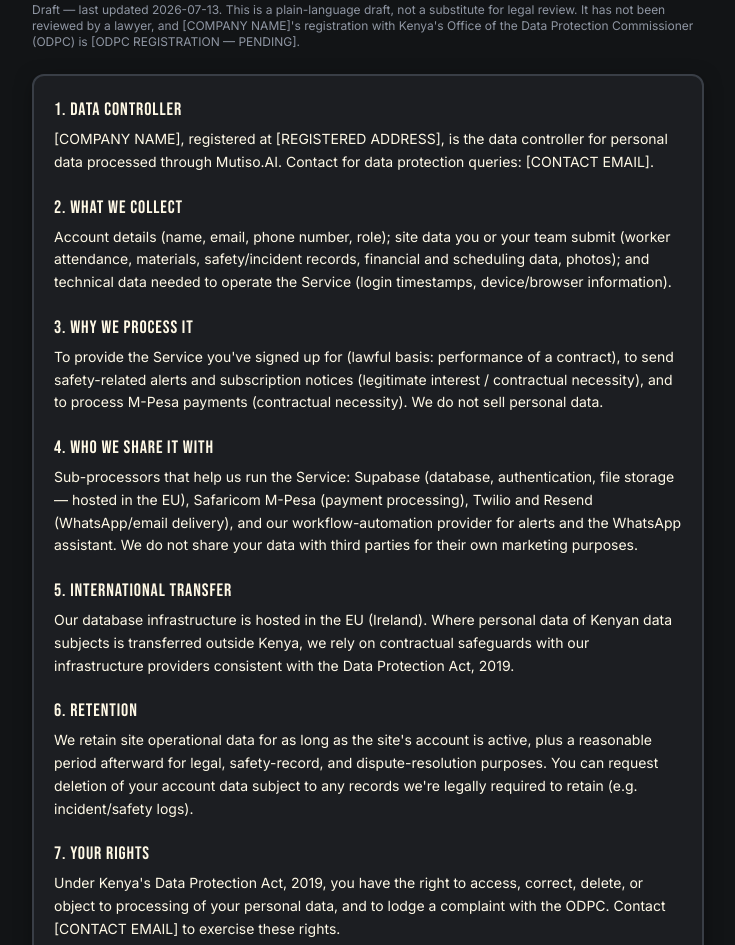
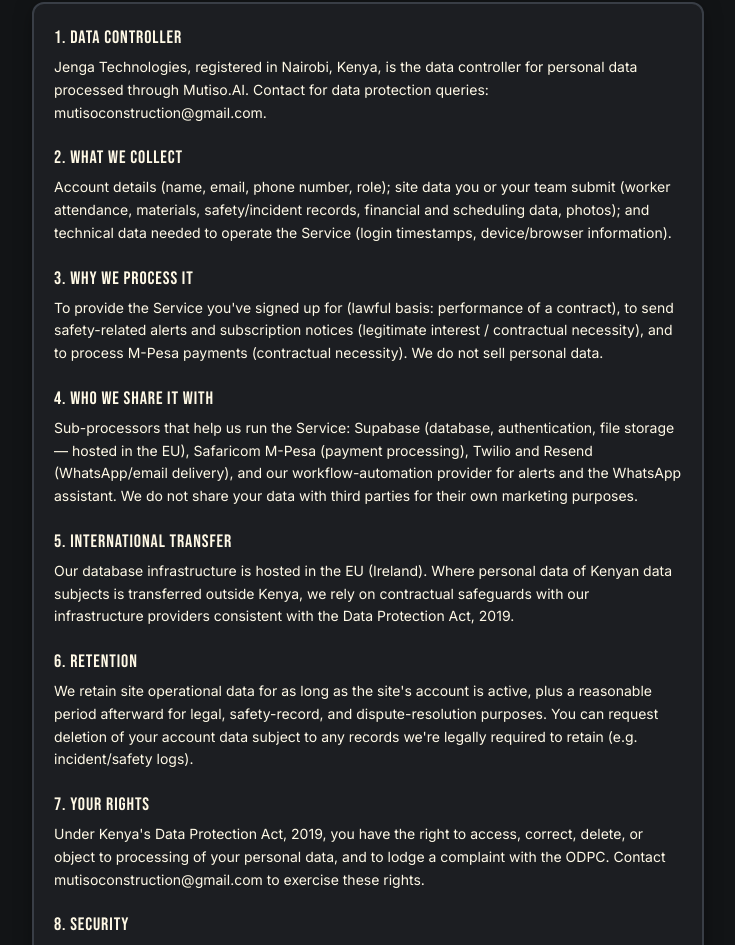
Before and after one commit to sambafares236-ship-it/mutiso2, a React (Vite) app: page /privacy in a window 1280 px wide. Shown: the part 118-1063 px from the top of the page, without its empty margins (272-1007 px from the left). Built offline with nearby package versions, Linux system fonts and the light colour scheme; no server answers.

Commit message:
Update privacy policy: fill company details, remove draft disclaimer

```diff
--- a/src/pages/Privacy.tsx
+++ b/src/pages/Privacy.tsx
@@ -26,18 +26,12 @@ export default function Privacy() {
           <h1 className="font-display text-2xl text-primary">MUTISO.AI — Privacy Policy</h1>
         </div>
 
-        <p className="text-xs text-muted-foreground">
-          Draft — last updated 2026-07-13. This is a plain-language draft, not a substitute for legal review. It has
-          not been reviewed by a lawyer, and [COMPANY NAME]'s registration with Kenya's Office of the Data Protection
-          Commissioner (ODPC) is [ODPC REGISTRATION — PENDING].
-        </p>
-
         <div className="card-industrial p-5 space-y-5 text-sm text-foreground leading-relaxed">
           <section>
             <h2 className="font-display text-lg text-foreground mb-1">1. Data controller</h2>
             <p>
-              [COMPANY NAME], registered at [REGISTERED ADDRESS], is the data controller for personal data processed
-              through Mutiso.AI. Contact for data protection queries: [CONTACT EMAIL].
+              Jenga Technologies, registered in Nairobi, Kenya, is the data controller for personal data processed
+              through Mutiso.AI. Contact for data protection queries: mutisoconstruction@gmail.com.
             </p>
           </section>
 
@@ -91,7 +85,7 @@ export default function Privacy() {
             <h2 className="font-display text-lg text-foreground mb-1">7. Your rights</h2>
             <p>
               Under Kenya's Data Protection Act, 2019, you have the right to access, correct, delete, or object to
-              processing of your personal data, and to lodge a complaint with the ODPC. Contact [CONTACT EMAIL] to
+              processing of your personal data, and to lodge a complaint with the ODPC. Contact mutisoconstruction@gmail.com to
               exercise these rights.
             </p>
           </section>
```
